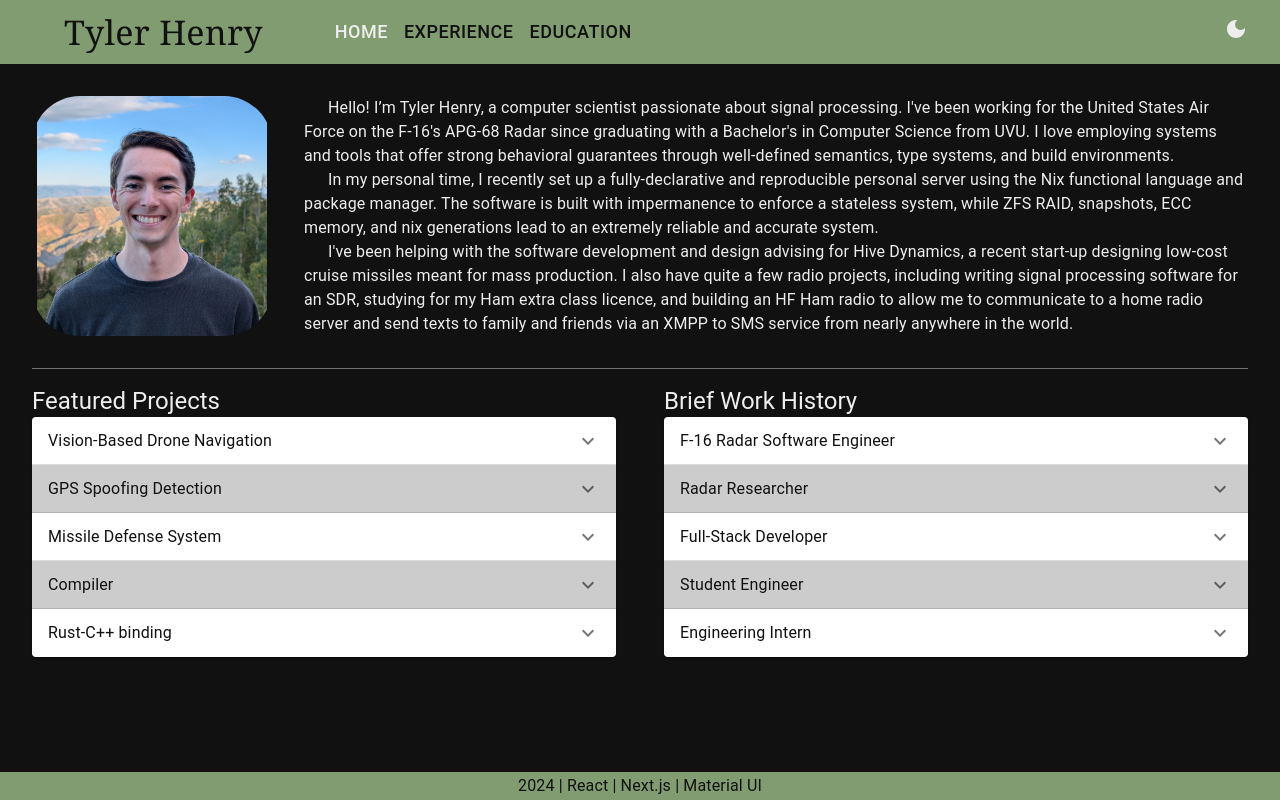
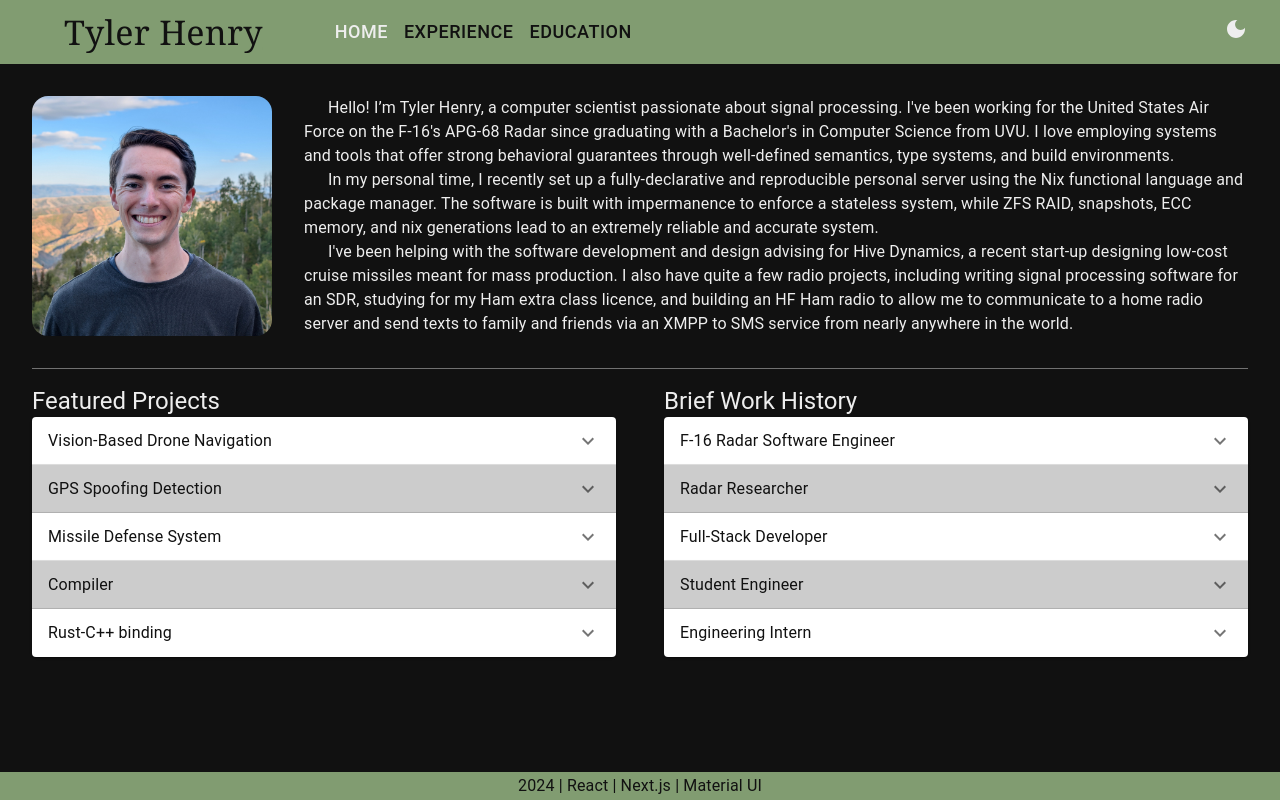
Before and after one commit to tylrhnry/tylrhnry.github.io, a Next.js app: page /home in a window 1280 px wide. Built offline with nearby package versions, Linux system fonts and the light colour scheme.

Commit message:
Made portrait square and less rounded corners

```diff
--- a/src/app/components/HomeComps/Portrait.tsx
+++ b/src/app/components/HomeComps/Portrait.tsx
@@ -21,7 +21,7 @@ const Portrait: FC = (): ReactElement => {
         height={240} // Adjust based on image aspect ratio
         style={{
           maxWidth: "15rem",
-          borderRadius: "3rem",
+          borderRadius: "1rem",
           objectFit: "contain",
         }}
       />
```
Also changed, not shown: public/images/portrait-mtn.jpg.
